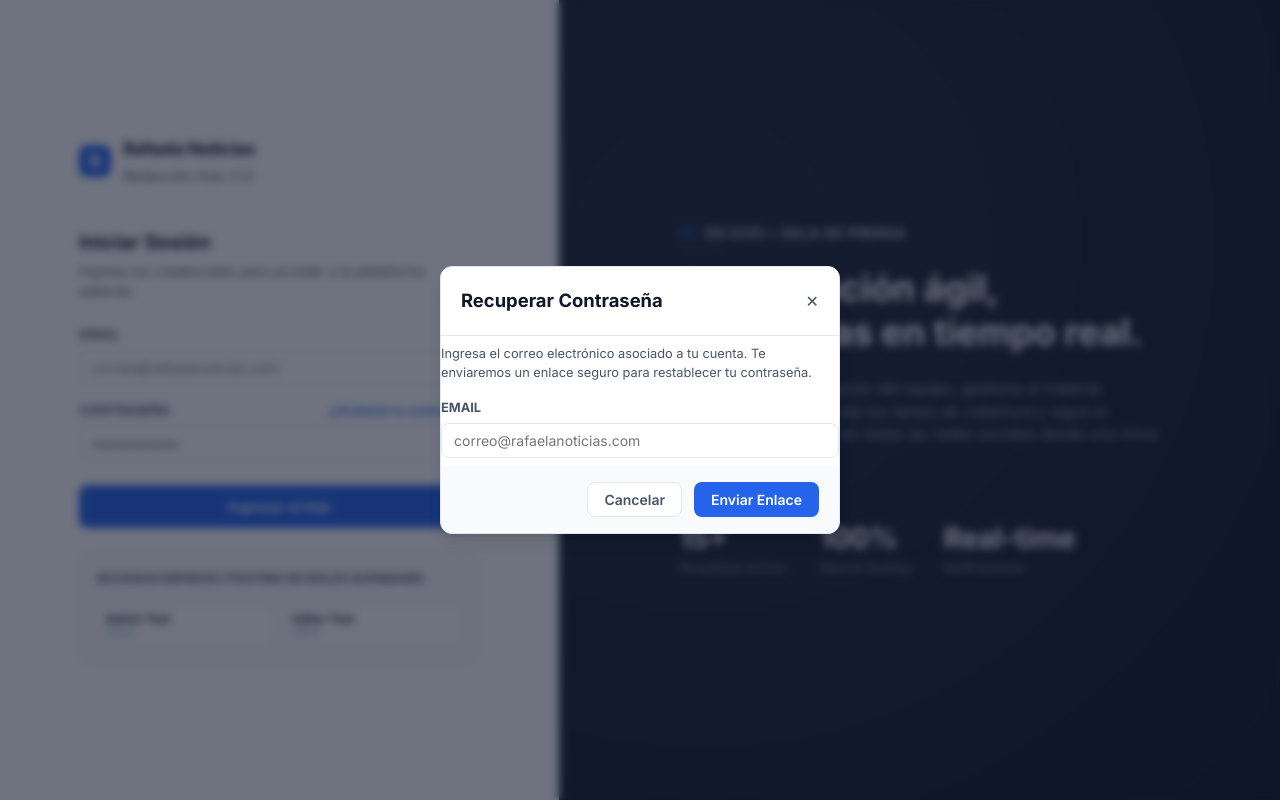
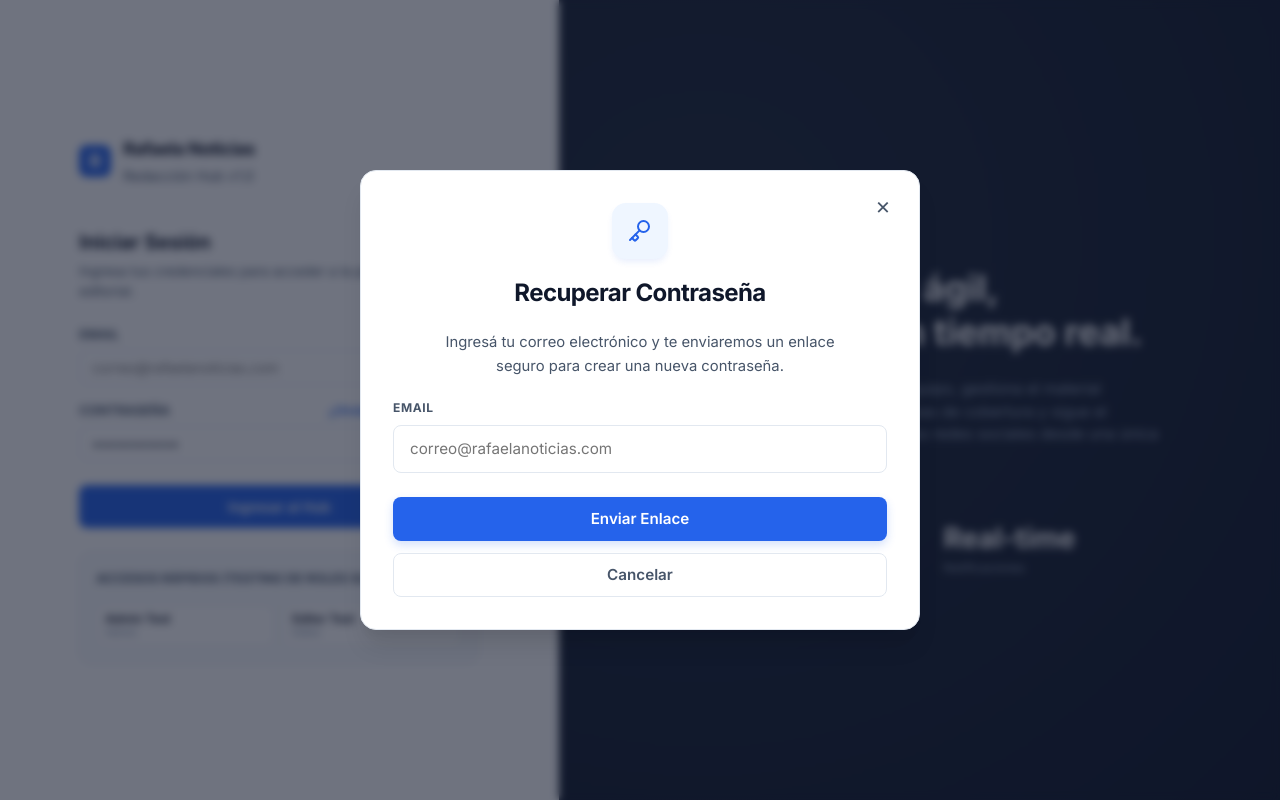
Before and after one commit to Verena1993/Rafaela-Noticias-Hub, a React (Vite) app: page / in a window 1280 px wide. Both pictures are taken after a click on the button "¿Olvidaste tu contraseña?". Built offline with nearby package versions, Linux system fonts and the light colour scheme; no server answers; the database is empty.

Commit message:
Mejora visual modal recuperación de contraseña

```diff
--- a/src/components/Login.tsx
+++ b/src/components/Login.tsx
@@ -1,6 +1,6 @@
 import React, { useState, useEffect } from 'react';
 import { useHub } from '../context/HubContext';
-import { Radio } from 'lucide-react';
+import { Radio, Key } from 'lucide-react';
 
 export const Login: React.FC = () => {
   const { login, resetPassword } = useHub();
@@ -226,47 +226,43 @@ export const Login: React.FC = () => {
 
       {showRecoveryModal && (
         <div className="modal-overlay" style={{ zIndex: 1000 }}>
-          <div className="modal-content" style={{ maxWidth: '400px', width: '90%' }}>
-            <div className="modal-header">
-              <h3 className="modal-title">Recuperar Contraseña</h3>
+          <div className="recovery-modal-content">
             <button
               type="button"
-                className="modal-close"
+              className="recovery-modal-close"
               onClick={() => setShowRecoveryModal(false)}
+              aria-label="Cerrar modal"
             >
               ✕
             </button>
+
+            <div className="recovery-modal-header">
+              <div className="recovery-icon-container">
+                <Key size={24} />
+              </div>
+              <h3 className="recovery-modal-title">Recuperar Contraseña</h3>
             </div>
 
+            <div className="recovery-modal-body">
+              <p className="recovery-description">
+                Ingresá tu correo electrónico y te enviaremos un enlace seguro para crear una nueva contraseña.
+              </p>
+
               {recoveryError && (
-              <div style={{
-                backgroundColor: 'var(--danger-light)',
-                color: 'var(--danger-text)',
-                padding: '0.75rem',
-                borderRadius: 'var(--radius-md)',
-                fontSize: '0.8rem',
-                fontWeight: 500,
-                marginBottom: '1rem'
-              }}>
+                <div className="recovery-message error">
                   {recoveryError}
                 </div>
               )}
 
               {recoveryMessage && (
-              <div style={{
-                backgroundColor: 'var(--success-light)',
-                color: 'var(--success-text)',
-                padding: '0.75rem',
-                borderRadius: 'var(--radius-md)',
-                fontSize: '0.8rem',
-                fontWeight: 500,
-                marginBottom: '1rem'
-              }}>
+                <div className="recovery-message success">
                   {recoveryMessage}
                 </div>
               )}
 
-            <form onSubmit={async (e) => {
+              <form
+                className="recovery-form"
+                onSubmit={async (e) => {
                   e.preventDefault();
                   setRecoveryError('');
                   setRecoveryMessage('');
@@ -283,17 +279,14 @@ export const Login: React.FC = () => {
                   } finally {
                     setRecoveryLoading(false);
                   }
-            }}>
-              <div className="modal-body" style={{ display: 'flex', flexDirection: 'column', gap: '1rem', padding: '0.5rem 0' }}>
-                <p style={{ fontSize: '0.8rem', color: 'var(--text-secondary)' }}>
-                  Ingresa el correo electrónico asociado a tu cuenta. Te enviaremos un enlace seguro para restablecer tu contraseña.
-                </p>
-                <div className="form-group">
-                  <label className="form-label" htmlFor="recovery-email">Email</label>
+                }}
+              >
+                <div className="recovery-input-group">
+                  <label className="recovery-input-label" htmlFor="recovery-email">Email</label>
                   <input
                     id="recovery-email"
                     type="email"
-                    className="form-input"
+                    className="recovery-input"
                     placeholder="correo@rafaelanoticias.com"
                     value={recoveryEmail}
                     onChange={(e) => setRecoveryEmail(e.target.value)}
@@ -301,25 +294,26 @@ export const Login: React.FC = () => {
                     disabled={recoveryLoading}
                   />
                 </div>
-              </div>
-              <div className="modal-footer" style={{ borderTop: 'none', paddingTop: '1rem' }}>
+
+                <div className="recovery-actions">
+                  <button
+                    type="submit"
+                    className="btn-recovery-primary"
+                    disabled={recoveryLoading}
+                  >
+                    {recoveryLoading ? 'Enviando...' : 'Enviar Enlace'}
+                  </button>
                   <button
                     type="button"
-                  className="btn btn-secondary"
+                    className="btn-recovery-secondary"
                     onClick={() => setShowRecoveryModal(false)}
                     disabled={recoveryLoading}
                   >
                     Cancelar
                   </button>
-                <button
-                  type="submit"
-                  className="btn btn-primary"
-                  disabled={recoveryLoading}
-                >
-                  {recoveryLoading ? 'Enviando...' : 'Enviar Enlace'}
-                </button>
                 </div>
               </form>
+            </div>
           </div>
         </div>
       )}
--- a/src/index.css
+++ b/src/index.css
@@ -1817,3 +1817,239 @@ a:hover {
   transform: translateY(-1px);
   box-shadow: var(--shadow-sm);
 }
+
+/* Recovery Modal Custom Styles */
+.recovery-modal-content {
+  background-color: var(--bg-primary);
+  border-radius: 16px;
+  width: 100%;
+  max-width: 560px;
+  box-shadow: 0 20px 25px -5px rgba(0, 0, 0, 0.1), 0 10px 10px -5px rgba(0, 0, 0, 0.04);
+  border: 1px solid var(--border-color);
+  display: flex;
+  flex-direction: column;
+  overflow: hidden;
+  max-height: 95vh;
+  padding: 32px;
+  position: relative;
+  box-sizing: border-box;
+}
+
+.recovery-modal-close {
+  position: absolute;
+  top: 20px;
+  right: 20px;
+  background: transparent;
+  border: none;
+  cursor: pointer;
+  color: var(--text-secondary);
+  font-size: 1.15rem;
+  display: flex;
+  align-items: center;
+  justify-content: center;
+  width: 32px;
+  height: 32px;
+  border-radius: 50%;
+  transition: var(--transition);
+}
+
+.recovery-modal-close:hover {
+  background-color: var(--bg-secondary);
+  color: var(--text-primary);
+}
+
+.recovery-modal-header {
+  display: flex;
+  flex-direction: column;
+  align-items: center;
+  text-align: center;
+  margin-bottom: 20px;
+}
+
+.recovery-icon-container {
+  display: flex;
+  align-items: center;
+  justify-content: center;
+  width: 56px;
+  height: 56px;
+  background-color: var(--primary-light);
+  color: var(--primary);
+  border-radius: 14px;
+  margin-bottom: 16px;
+  box-shadow: 0 4px 6px -1px rgba(37, 99, 235, 0.1);
+}
+
+.recovery-modal-title {
+  font-size: 1.5rem;
+  font-weight: 700;
+  color: var(--text-primary);
+  margin: 0;
+  letter-spacing: -0.025em;
+}
+
+.recovery-modal-body {
+  display: flex;
+  flex-direction: column;
+  gap: 20px;
+  padding: 0;
+}
+
+.recovery-description {
+  font-size: 0.925rem;
+  color: var(--text-secondary);
+  line-height: 1.6;
+  max-width: 440px;
+  margin: 0 auto;
+  text-align: center;
+}
+
+.recovery-form {
+  display: flex;
+  flex-direction: column;
+  gap: 20px;
+}
+
+.recovery-input-group {
+  display: flex;
+  flex-direction: column;
+  gap: 8px;
+}
+
+.recovery-input-label {
+  font-size: 0.75rem;
+  font-weight: 700;
+  text-transform: uppercase;
+  letter-spacing: 0.05em;
+  color: var(--text-secondary);
+  text-align: left;
+}
+
+.recovery-input {
+  height: 48px;
+  padding: 0 16px;
+  border-radius: 8px;
+  border: 1px solid var(--border-color);
+  background-color: var(--bg-primary);
+  color: var(--text-primary);
+  font-size: 0.95rem;
+  transition: var(--transition);
+  width: 100%;
+}
+
+.recovery-input:focus {
+  outline: none;
+  border-color: var(--border-focus);
+  box-shadow: 0 0 0 3px rgba(59, 130, 246, 0.15);
+}
+
+.recovery-input:disabled {
+  background-color: var(--bg-secondary);
+  color: var(--text-muted);
+  cursor: not-allowed;
+}
+
+.recovery-message {
+  padding: 0.75rem 1rem;
+  border-radius: 8px;
+  font-size: 0.85rem;
+  font-weight: 500;
+  line-height: 1.4;
+  text-align: left;
+  display: flex;
+  align-items: flex-start;
+  gap: 8px;
+}
+
+.recovery-message.error {
+  background-color: var(--danger-light);
+  color: var(--danger-text);
+  border: 1px solid rgba(239, 68, 68, 0.15);
+}
+
+.recovery-message.success {
+  background-color: var(--success-light);
+  color: var(--success-text);
+  border: 1px solid rgba(16, 185, 129, 0.15);
+}
+
+.recovery-actions {
+  display: flex;
+  flex-direction: column;
+  gap: 12px;
+  margin-top: 4px;
+}
+
+.btn-recovery-primary {
+  height: 44px;
+  background-color: var(--primary);
+  color: #ffffff;
+  border: none;
+  border-radius: 8px;
+  font-weight: 600;
+  font-size: 0.95rem;
+  cursor: pointer;
+  display: flex;
+  align-items: center;
+  justify-content: center;
+  transition: var(--transition);
+  width: 100%;
+  box-shadow: 0 4px 10px rgba(37, 99, 235, 0.2);
+}
+
+.btn-recovery-primary:hover:not(:disabled) {
+  background-color: var(--primary-hover);
+  box-shadow: 0 6px 14px rgba(37, 99, 235, 0.3);
+  transform: translateY(-1px);
+}
+
+.btn-recovery-primary:active:not(:disabled) {
+  transform: translateY(0);
+}
+
+.btn-recovery-primary:disabled {
+  background-color: var(--border-color);
+  color: var(--text-muted);
+  cursor: not-allowed;
+  box-shadow: none;
+}
+
+.btn-recovery-secondary {
+  height: 44px;
+  background-color: transparent;
+  color: var(--text-secondary);
+  border: 1px solid var(--border-color);
+  border-radius: 8px;
+  font-weight: 600;
+  font-size: 0.95rem;
+  cursor: pointer;
+  display: flex;
+  align-items: center;
+  justify-content: center;
+  transition: var(--transition);
+  width: 100%;
+}
+
+.btn-recovery-secondary:hover:not(:disabled) {
+  background-color: var(--bg-secondary);
+  color: var(--text-primary);
+  border-color: var(--text-secondary);
+}
+
+.btn-recovery-secondary:disabled {
+  color: var(--text-muted);
+  cursor: not-allowed;
+}
+
+/* Mobile Responsiveness */
+@media (max-width: 640px) {
+  .recovery-modal-content {
+    padding: 24px;
+    border-radius: 12px;
+    max-width: 100%;
+    margin: 16px;
+  }
+
+  .recovery-modal-title {
+    font-size: 1.35rem;
+  }
+}
```
Lines whose indentation alone changed are shown as unchanged.
